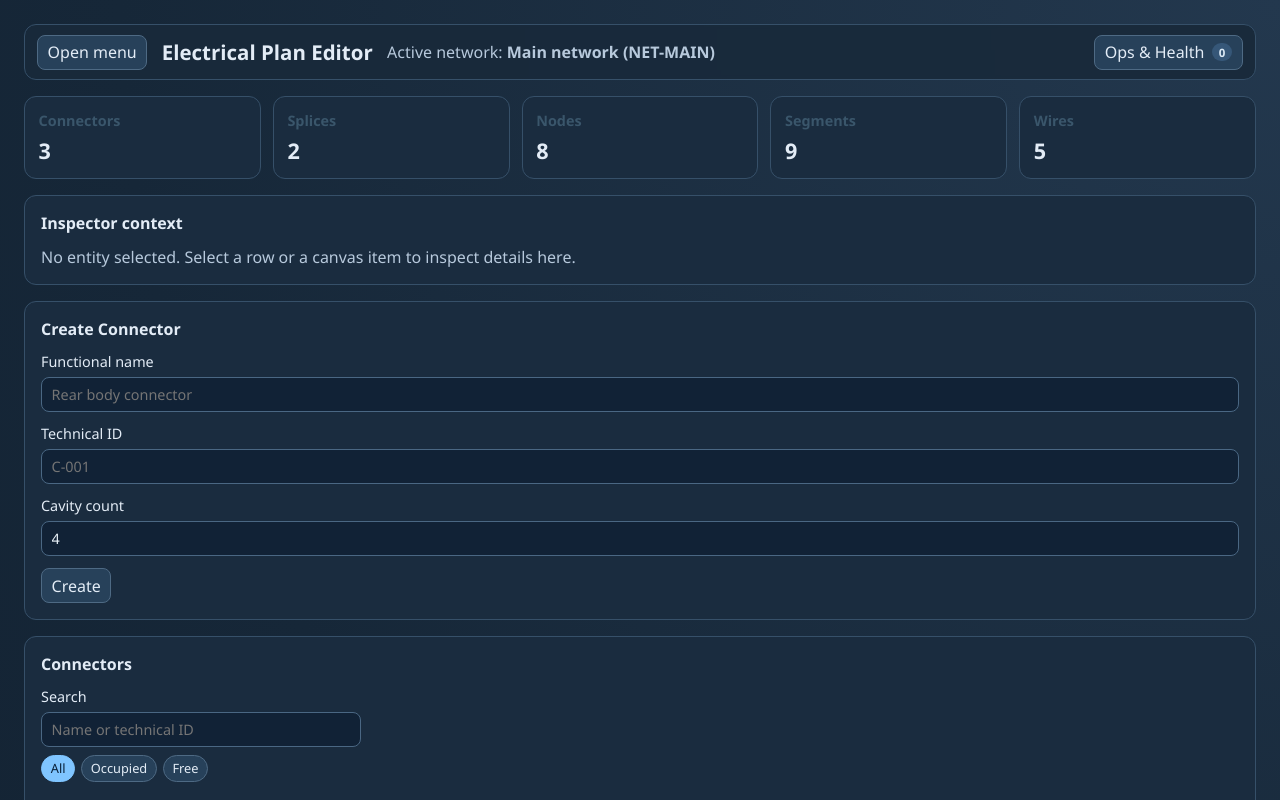
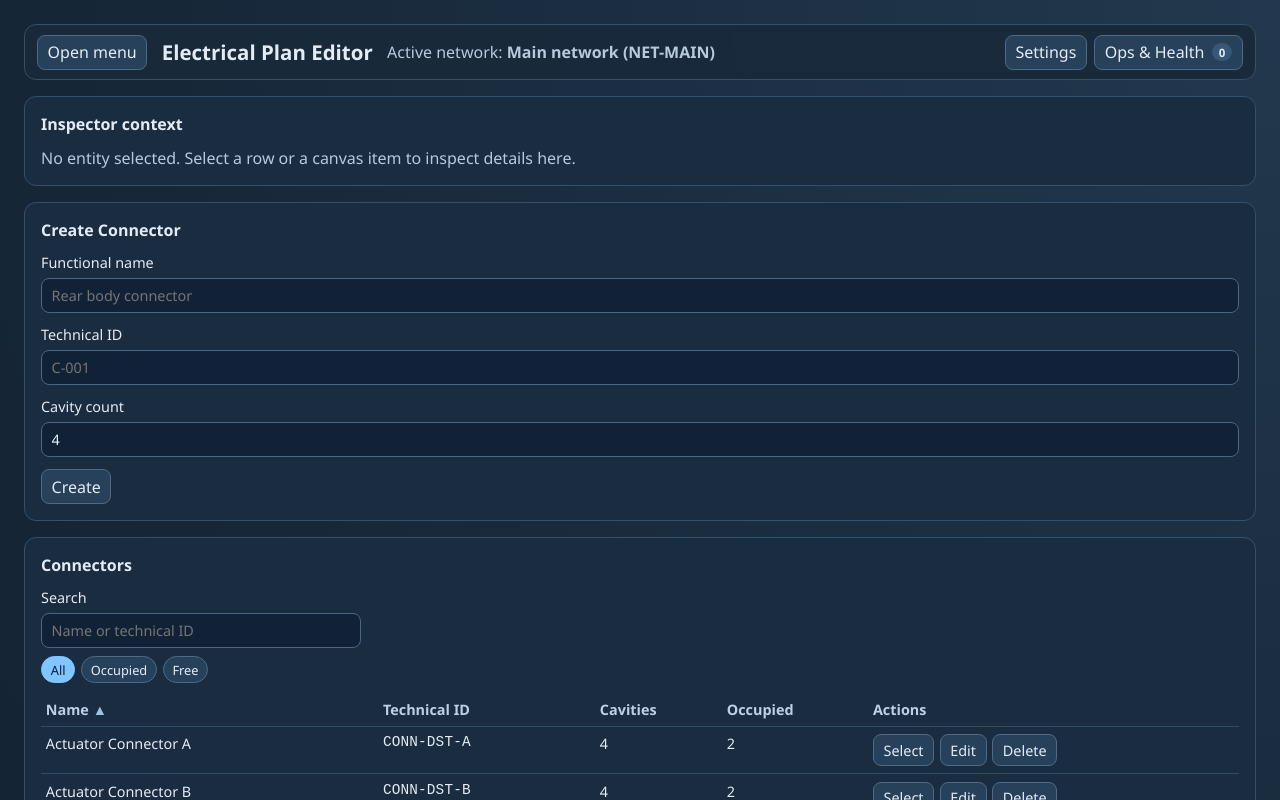
Before and after one commit to AlexAgo83/electrical-plan-editor, a React (Vite) app: page / in a window 1280 px wide. Shown: the top 800 px of the page. Built offline with nearby package versions, Linux system fonts and the light colour scheme.

Commit message:
feat(shell): deliver wave5 header settings entrypoint and stats move

```diff
--- a/src/app/AppController.tsx
+++ b/src/app/AppController.tsx
@@ -790,6 +790,12 @@ export function AppController({ store = appStore }: AppProps): ReactElement {
     });
   }, []);
 
+  const handleOpenSettingsScreen = useCallback(() => {
+    setActiveScreen("settings");
+    setIsNavigationDrawerOpen(false);
+    setIsOperationsPanelOpen(false);
+  }, [setActiveScreen]);
+
   useEffect(() => {
     if (!isNavigationDrawerOpen) {
       return;
@@ -1327,6 +1333,8 @@ export function AppController({ store = appStore }: AppProps): ReactElement {
         isNavigationDrawerOpen={isNavigationDrawerOpen}
         onToggleNavigationDrawer={handleToggleNavigationDrawer}
         navigationToggleButtonRef={navigationToggleButtonRef}
+        isSettingsActive={isSettingsScreen}
+        onOpenSettings={handleOpenSettingsScreen}
         isOperationsPanelOpen={isOperationsPanelOpen}
         onToggleOperationsPanel={handleToggleOperationsPanel}
         operationsButtonRef={operationsButtonRef}
@@ -1334,11 +1342,6 @@ export function AppController({ store = appStore }: AppProps): ReactElement {
         validationErrorCount={validationErrorCount}
         lastError={lastError}
         onClearError={() => dispatchAction(appActions.clearError())}
-        connectorCount={connectors.length}
-        spliceCount={splices.length}
-        nodeCount={nodes.length}
-        segmentCount={segments.length}
-        wireCount={wires.length}
       />
 
       <section className="workspace-shell">
@@ -1400,6 +1403,11 @@ export function AppController({ store = appStore }: AppProps): ReactElement {
           <NetworkScopeScreen isActive={isNetworkScopeScreen}>
             <NetworkScopeWorkspaceContent
               networks={networks}
+              connectorCount={connectors.length}
+              spliceCount={splices.length}
+              nodeCount={nodes.length}
+              segmentCount={segments.length}
+              wireCount={wires.length}
               activeNetworkId={activeNetworkId}
               activeNetworkLabel={activeNetworkLabel}
               hasActiveNetwork={hasActiveNetwork}
--- a/src/app/components/WorkspaceNavigation.tsx
+++ b/src/app/components/WorkspaceNavigation.tsx
@@ -35,8 +35,7 @@ export function WorkspaceNavigation({
           ["networkScope", "Network Scope"],
           ["modeling", "Modeling"],
           ["analysis", "Analysis"],
-          ["validation", "Validation"],
-          ["settings", "Settings"]
+          ["validation", "Validation"]
         ] as const).map(([screenId, label]) => (
           <button
             key={screenId}
--- a/src/app/components/workspace/AppHeaderAndStats.tsx
+++ b/src/app/components/workspace/AppHeaderAndStats.tsx
@@ -4,6 +4,8 @@ interface AppHeaderAndStatsProps {
   isNavigationDrawerOpen: boolean;
   onToggleNavigationDrawer: () => void;
   navigationToggleButtonRef: RefObject<HTMLButtonElement | null>;
+  isSettingsActive: boolean;
+  onOpenSettings: () => void;
   isOperationsPanelOpen: boolean;
   onToggleOperationsPanel: () => void;
   operationsButtonRef: RefObject<HTMLButtonElement | null>;
@@ -11,11 +13,6 @@ interface AppHeaderAndStatsProps {
   validationErrorCount: number;
   lastError: string | null;
   onClearError: () => void;
-  connectorCount: number;
-  spliceCount: number;
-  nodeCount: number;
-  segmentCount: number;
-  wireCount: number;
 }
 
 export function AppHeaderAndStats({
@@ -23,18 +20,15 @@ export function AppHeaderAndStats({
   isNavigationDrawerOpen,
   onToggleNavigationDrawer,
   navigationToggleButtonRef,
+  isSettingsActive,
+  onOpenSettings,
   isOperationsPanelOpen,
   onToggleOperationsPanel,
   operationsButtonRef,
   validationIssuesCount,
   validationErrorCount,
   lastError,
-  onClearError,
-  connectorCount,
-  spliceCount,
-  nodeCount,
-  segmentCount,
-  wireCount
+  onClearError
 }: AppHeaderAndStatsProps): ReactElement {
   return (
     <>
@@ -54,6 +48,14 @@ export function AppHeaderAndStats({
           Active network: <strong>{activeNetworkLabel}</strong>
         </p>
         <div className="header-actions">
+          <button
+            type="button"
+            className={isSettingsActive ? "header-settings-toggle is-active" : "header-settings-toggle"}
+            aria-pressed={isSettingsActive}
+            onClick={onOpenSettings}
+          >
+            Settings
+          </button>
           <button
             ref={operationsButtonRef}
             type="button"
@@ -81,29 +83,6 @@ export function AppHeaderAndStats({
           </button>
         </section>
       ) : null}
-
-      <section className="stats-grid" aria-label="Entity counters">
-        <article>
-          <h2>Connectors</h2>
-          <p>{connectorCount}</p>
-        </article>
-        <article>
-          <h2>Splices</h2>
-          <p>{spliceCount}</p>
-        </article>
-        <article>
-          <h2>Nodes</h2>
-          <p>{nodeCount}</p>
-        </article>
-        <article>
-          <h2>Segments</h2>
-          <p>{segmentCount}</p>
-        </article>
-        <article>
-          <h2>Wires</h2>
-          <p>{wireCount}</p>
-        </article>
-      </section>
     </>
   );
 }
--- a/src/app/components/workspace/NetworkScopeWorkspaceContent.tsx
+++ b/src/app/components/workspace/NetworkScopeWorkspaceContent.tsx
@@ -5,6 +5,11 @@ import type { SortDirection, SortField, TableDensity } from "../../types/app-con
 
 interface NetworkScopeWorkspaceContentProps {
   networks: Array<{ id: NetworkId; name: string; technicalId: string }>;
+  connectorCount: number;
+  spliceCount: number;
+  nodeCount: number;
+  segmentCount: number;
+  wireCount: number;
   activeNetworkId: NetworkId | null;
   activeNetworkLabel: string;
   hasActiveNetwork: boolean;
@@ -52,6 +57,11 @@ interface NetworkScopeWorkspaceContentProps {
 
 export function NetworkScopeWorkspaceContent({
   networks,
+  connectorCount,
+  spliceCount,
+  nodeCount,
+  segmentCount,
+  wireCount,
   activeNetworkId,
   activeNetworkLabel,
   hasActiveNetwork,
@@ -98,6 +108,29 @@ export function NetworkScopeWorkspaceContent({
 }: NetworkScopeWorkspaceContentProps): ReactElement {
   return (
     <section className="panel-grid">
+      <section className="stats-grid" aria-label="Entity counters">
+        <article>
+          <h2>Connectors</h2>
+          <p>{connectorCount}</p>
+        </article>
+        <article>
+          <h2>Splices</h2>
+          <p>{spliceCount}</p>
+        </article>
+        <article>
+          <h2>Nodes</h2>
+          <p>{nodeCount}</p>
+        </article>
+        <article>
+          <h2>Segments</h2>
+          <p>{segmentCount}</p>
+        </article>
+        <article>
+          <h2>Wires</h2>
+          <p>{wireCount}</p>
+        </article>
+      </section>
+
       <section className="panel">
         <h2>Network Scope</h2>
         <p className="meta-line">
--- a/src/app/styles/base.css
+++ b/src/app/styles/base.css
@@ -72,6 +72,8 @@ button {
 
 .header-actions {
   margin-left: auto;
+  display: inline-flex;
+  align-items: center;
 }
 
 .header-ops-toggle {
@@ -83,6 +85,21 @@ button {
   display: inline-flex;
   align-items: center;
   gap: 0.45rem;
+}
+
+.header-settings-toggle {
+  border: 1px solid #7a99b3;
+  background: #e8f1f8;
+  color: #153048;
+  border-radius: 0.5rem;
+  padding: 0.35rem 0.6rem;
+  margin-right: 0.45rem;
+}
+
+.header-settings-toggle.is-active {
+  background: #17374e;
+  color: #fff;
+  border-color: #17374e;
 }
 
 .header-ops-badge {
@@ -260,6 +277,7 @@ button {
 .app-shell.theme-dark .row-form button,
 .app-shell.theme-dark .error-banner button,
 .app-shell.theme-dark .header-nav-toggle,
+.app-shell.theme-dark .header-settings-toggle,
 .app-shell.theme-dark .header-ops-toggle {
   border-color: #4e6a84;
   background: #27415a;
@@ -268,6 +286,12 @@ button {
 
 .app-shell.theme-dark .workspace-tab.is-active,
 .app-shell.theme-dark .filter-chip.is-active {
+  background: #7fc5ff;
+  color: #092038;
+  border-color: #7fc5ff;
+}
+
+.app-shell.theme-dark .header-settings-toggle.is-active {
   background: #7fc5ff;
   color: #092038;
   border-color: #7fc5ff;
```
Also changed, not shown: logics/backlog/item_061_network_scope_summary_capsules_relocation.md (+4 -3 lines), logics/backlog/item_062_settings_header_right_entrypoint_and_left_nav_cleanup.md (+3 -3 lines), logics/tasks/task_009_network_scope_workspace_shell_and_global_defaults_orchestration_and_delivery_control.md (+7 -3 lines), src/tests/helpers/app-ui-test-utils.tsx (+6 -2 lines).
